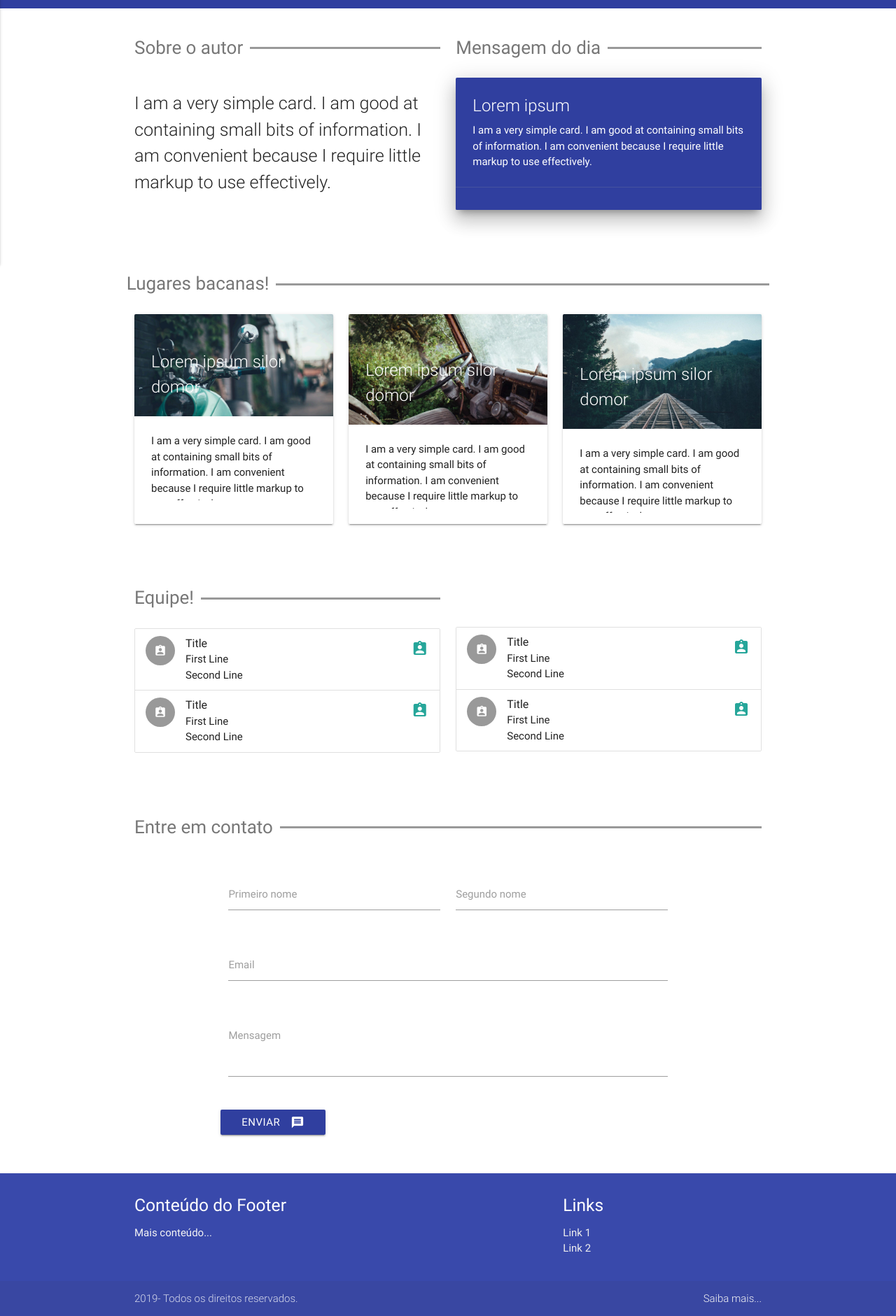
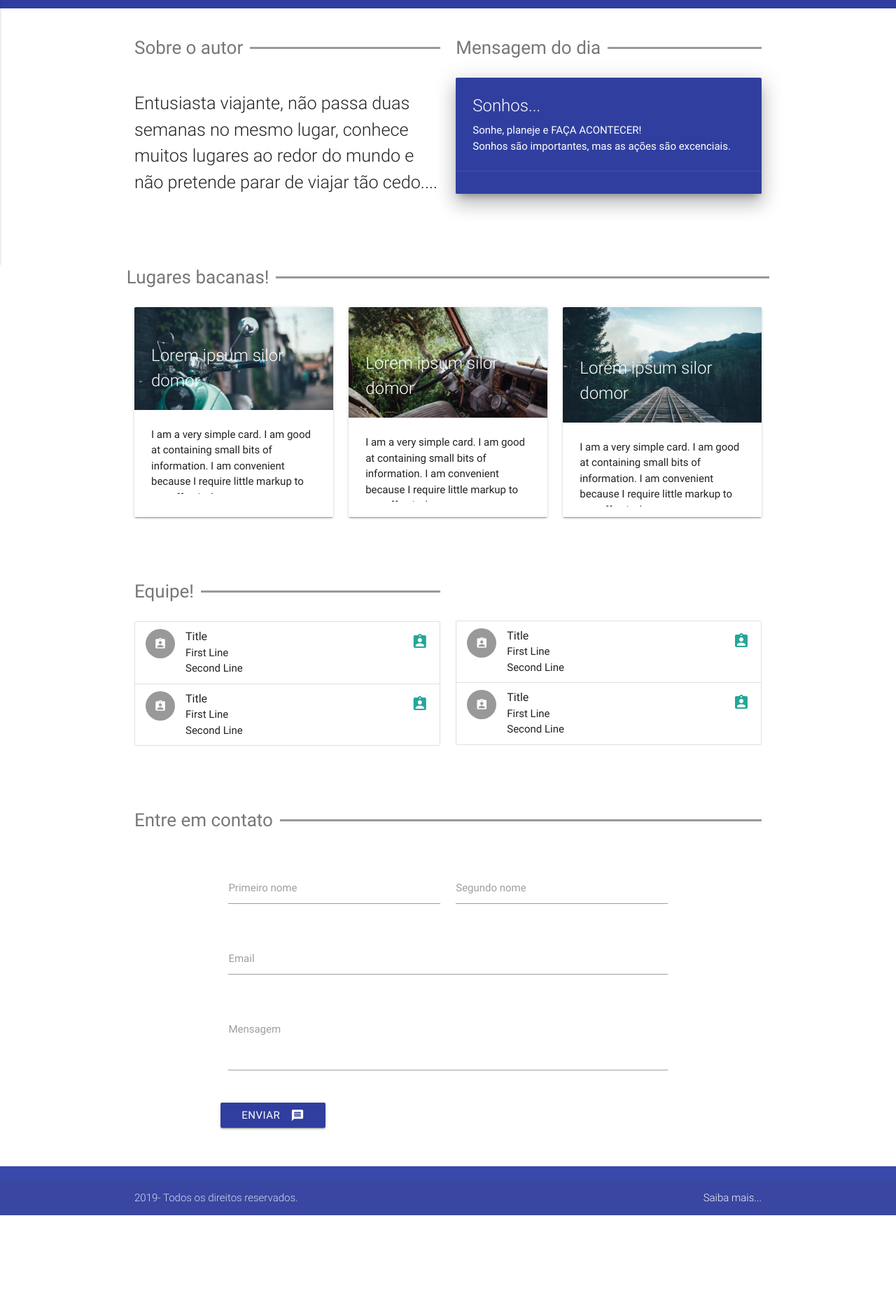
Before and after one commit to alcenircosta/turismo_blog, a plain HTML site: page index.html in a window 1280 px wide. Shown: the part 482-2363 px from the top of the page at 70% size. After the commit the page ends 2219 px from the top, so only its background shows below. Drawn offline with nearby package versions, Linux system fonts and the light colour scheme; files whose address does not match are found by name.

Commit message:
Update project name, title, section 'sobre o autor' removed part of footer

```diff
--- a/index.html
+++ b/index.html
@@ -1,7 +1,7 @@
 <!DOCTYPE html>
 <html lang="pt-br">
 <head>
-  <title>Projeto #7</title>
+  <title>Turismo Blog</title>
   <link href="https://fonts.googleapis.com/icon?family=Material+Icons" rel="stylesheet">
   <link href="_css/materialize.css" rel="stylesheet"/>
   <link href="_css/style.css" rel="stylesheet"/>
@@ -14,19 +14,19 @@
 <body>
   <nav class="indigo darken-1" role="navigation">
     <div class="nav-wrapper container">
-      <a id="logo-container" href="#" class="brand-logo">Logomarca</a>
+      <a id="logo-container" href="#" class="brand-logo">Turismo BLOG</a>
       <a href="#" data-activates="menu-mobile" class="button-collapse">
         <i class="material-icons">menu</i>
       </a>
       <ul class="right hide-on-med-and-down">
         <li><a href="#">Home</a></li>
-        <li><a href="#">Sobre</a></li>
-        <li><a href="#">Contato</a></li>
+        <li><a href="#sobre">Sobre</a></li>
+        <li><a href="#contato">Contato</a></li>
       </ul>
       <ul id="menu-mobile" class="side-nav">
         <li><a href="#">Home</a></li>
-        <li><a href="#">Sobre</a></li>
-        <li><a href="#">Contato</a></li>
+        <li><a href="#sobre">Sobre</a></li>
+        <li><a href="#contato">Contato</a></li>
       </ul>
     </div>
   </nav>
@@ -38,7 +38,7 @@
             <form>
               <div class="input-field">
                 <input id="first_name" type="text" class="validate">
-                <label for="first_name">Insira seu e-mail e receba nossas novidades!</label>
+                <label for="first_name">Insira seu e-mail e fique por dentro das nossas novidades!</label>
               </div>
               <div class="input-field">
                 <button class="btn waves-effect waves-light indigo darken-2" type="submit" name="action">Enviar
@@ -59,8 +59,7 @@
             <div></div>
             <h2>Sobre o autor</h2>
           </div>
-          <p class="flow-text">I am a very simple card. I am good at containing small bits of information.
-          I am convenient because I require little markup to use effectively.</p>
+          <p class="flow-text">Entusiasta viajante, não passa duas semanas no mesmo lugar, conhece muitos lugares ao redor do mundo e não pretende parar de viajar tão cedo....</p>
         </div>
         <div class="col s12 m6">
           <div class="custom-title">
@@ -69,9 +68,9 @@
           </div>
           <div class="card indigo darken-2 z-depth-5">
             <div class="card-content white-text">
-              <span class="card-title">Lorem ipsum</span>
-              <p>I am a very simple card. I am good at containing small bits of information.
-              I am convenient because I require little markup to use effectively.</p>
+              <span class="card-title">Sonhos...</span>
+              <p>Sonhe, planeje e FAÇA ACONTECER!</p>
+              <p>Sonhos são importantes, mas as ações são excenciais.</p>
             </div>
             <div class="card-action">
             </div>
@@ -219,21 +218,6 @@
 </div>
 </div>
 <footer class="page-footer indigo darken-1">
-  <div class="container">
-    <div class="row">
-      <div class="col m6 s12">
-        <h5 class="white-text">Conteúdo do Footer</h5>
-        <p class="grey-text text-lighten-4">Mais conteúdo...</p>
-      </div>
-      <div class="col m4 offset-m2 s12">
-        <h5 class="white-text">Links</h5>
-        <ul>
-          <li><a class="grey-text text-lighten-3" href="#!">Link 1</a></li>
-          <li><a class="grey-text text-lighten-3" href="#!">Link 2</a></li>
-        </ul>
-      </div>
-    </div>
-  </div>
   <div class="footer-copyright">
     <div class="container">
      2019- Todos os direitos reservados.
```
